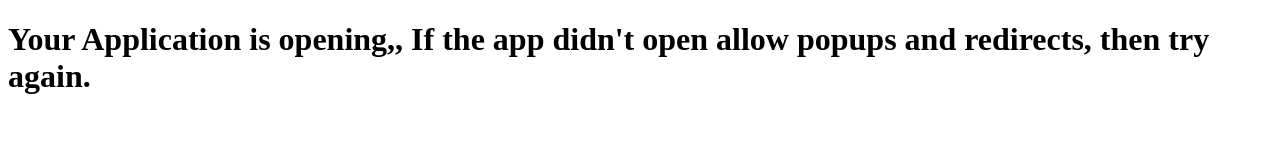
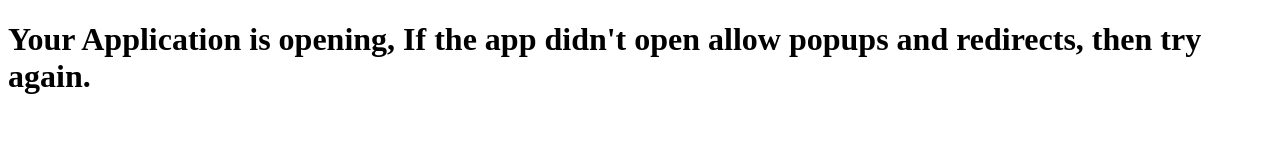
Before and after one commit to customvideogames/marioDimensions, a plain HTML site: page index.html in a window 1280 px wide. Drawn offline with Linux system fonts and the light colour scheme.

Commit message:
Update index.html

```diff
--- a/index.html
+++ b/index.html
@@ -6,7 +6,7 @@ function myFunction() {
 }
 </script>
 <body onload="myFunction()" style="background color: red;">
-  <h1>Your Application is opening,, If the app didn't open allow popups and redirects, then try again.</h1>
+  <h1>Your Application is opening, If the app didn't open allow popups and redirects, then try again.</h1>
 
 
 </body>
```
